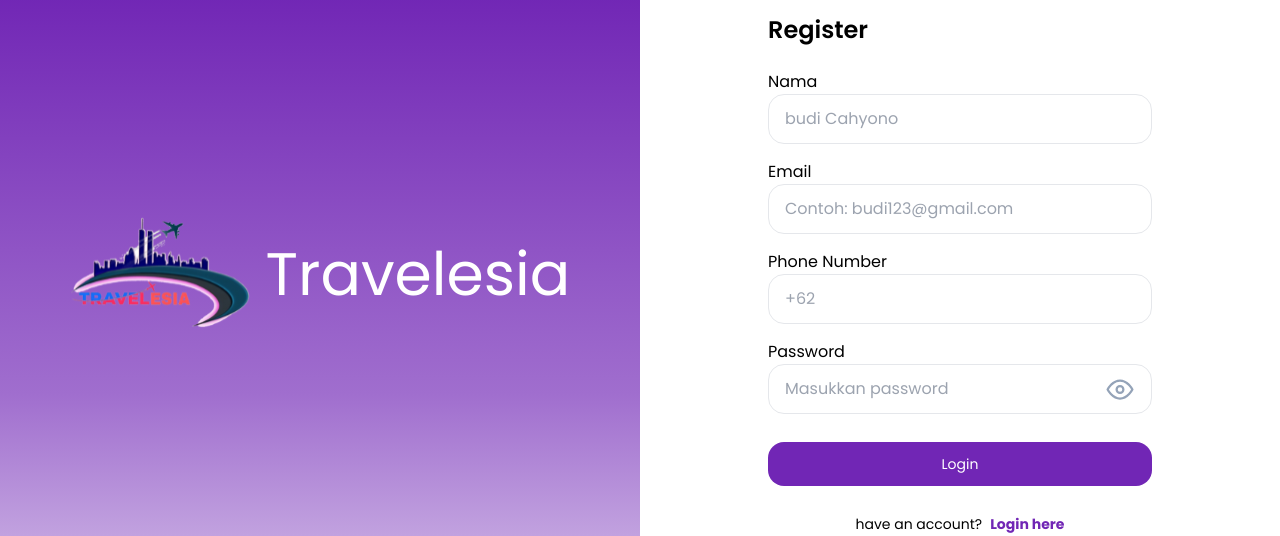
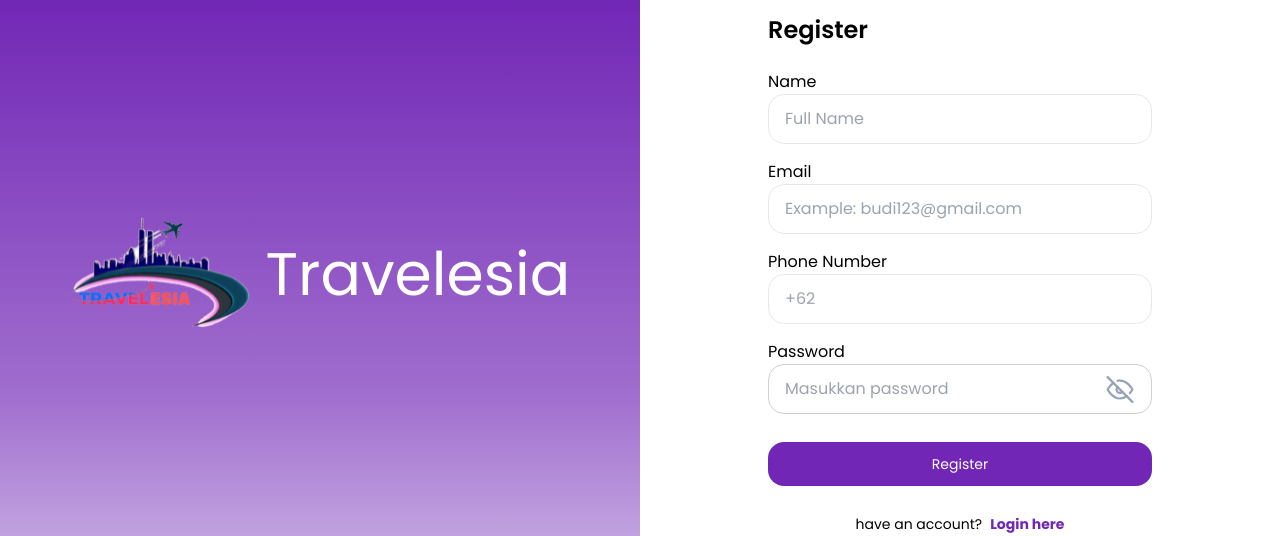
Before and after one commit to arfindwio/Travelesia-FE, a Next.js app: page /register in a window 1280 px wide. Shown: the part 126-662 px from the top of the page. Built offline with nearby package versions, Linux system fonts and the light colour scheme.

Commit message:
feat: add register endpoints for register

```diff
--- a/package.json
+++ b/package.json
@@ -15,6 +15,7 @@
     "next": "14.1.3",
     "react": "^18",
     "react-dom": "^18",
+    "react-hot-toast": "^2.4.1",
     "react-icons": "^5.0.1"
   },
   "devDependencies": {
--- /dev/null
+++ b/src/api/users-endpoints.ts
@@ -0,0 +1,32 @@
+import { API_ENDPOINT } from "./api-endpoints";
+import { showErrorToast } from "@/helper/toast-helper";
+
+interface RegisterInput {
+  fullName: string;
+  email: string;
+  phoneNumber: string;
+  password: string;
+}
+
+export const postRegisterUser = async (input: RegisterInput): Promise<boolean> => {
+  try {
+    const response = await fetch(`${process.env.NEXT_PUBLIC_API_BASE_URL}/${API_ENDPOINT.USERS}/register`, {
+      method: "POST",
+      headers: {
+        "Content-Type": "application/json",
+      },
+      body: JSON.stringify(input),
+    });
+
+    if (response.ok) {
+      return true;
+    } else {
+      const errorMessage = await response.json();
+      showErrorToast(errorMessage.message);
+      return false;
+    }
+  } catch (error) {
+    showErrorToast("An unexpected error occurred");
+    return false;
+  }
+};
--- a/src/app/layout.tsx
+++ b/src/app/layout.tsx
@@ -1,6 +1,6 @@
 import type { Metadata } from "next";
 import { Poppins } from "next/font/google";
-import Head from "next/head";
+import { Toaster } from "react-hot-toast";
 import "./globals.css";
 
 const poppins = Poppins({ subsets: ["latin"], display: "swap", variable: "--font-poppins", weight: ["100", "200", "300", "400", "500", "600", "700", "800", "900"] });
@@ -39,7 +39,10 @@
 }>) {
   return (
     <html lang="en">
-      <body className={poppins.className}>{children}</body>
+      <body className={poppins.className}>
+        <Toaster />
+        {children}
+      </body>
     </html>
   );
 }
--- a/src/app/register/page.tsx
+++ b/src/app/register/page.tsx
@@ -1,10 +1,161 @@
+"use client";
+
 import Image from "next/image";
 import Link from "next/link";
+import { useState } from "react";
+import { useRouter } from "next/navigation";
+import toast from "react-hot-toast";
+
+// api
+import { postRegisterUser } from "@/api/users-endpoints";
+
+// Helper
+import { showLoadingToast, showSuccessToast, showErrorToast } from "@/helper/toast-helper";
 
 // icons
 import { FiEye } from "react-icons/fi";
+import { FiEyeOff } from "react-icons/fi";
+
+interface InputRegister {
+  fullName: string;
+  email: string;
+  phoneNumber: string;
+  password: string;
+}
+interface ValidateRegister {
+  fullName: string;
+  email: string;
+  phoneNumber: string;
+  password: string;
+}
 
 const Register = () => {
+  const router = useRouter();
+
+  const [showPassword, setShowPassword] = useState<boolean>(false);
+  const [inputRegister, setInputRegister] = useState<InputRegister>({
+    fullName: "",
+    email: "",
+    phoneNumber: "",
+    password: "",
+  });
+  const [validateRegister, setValidateRegister] = useState<ValidateRegister>({
+    fullName: "",
+    email: "",
+    phoneNumber: "",
+    password: "",
+  });
+
+  const handleInputChange = (e: React.ChangeEvent<HTMLInputElement>, field: string) => {
+    const value = e.target.value;
+
+    if (field === "fullName") {
+      if (value.length > 50) {
+        setValidateRegister((prevValidateRegister) => ({
+          ...prevValidateRegister,
+          fullName: "Invalid full name length. It must be at most 50 characters",
+        }));
+      } else {
+        setValidateRegister((prevValidateRegister) => ({
+          ...prevValidateRegister,
+          fullName: "",
+        }));
+      }
+      setInputRegister((prevInputRegister) => ({
+        ...prevInputRegister,
+        fullName: value,
+      }));
+    }
+
+    if (field === "email") {
+      const emailValidator = /^[^\s@]+@[^\s@]+\.[^\s@]+$/;
+
+      if (!emailValidator.test(value)) {
+        setValidateRegister((prevValidateRegister) => ({
+          ...prevValidateRegister,
+          email: "Invalid email format",
+        }));
+      } else {
+        setValidateRegister((prevValidateRegister) => ({
+          ...prevValidateRegister,
+          email: "",
+        }));
+      }
+      setInputRegister((prevInputRegister) => ({
+        ...prevInputRegister,
+        email: value,
+      }));
+    }
+
+    if (field === "phoneNumber") {
+      const phoneNumberValidator = /^\d+$/;
+      if (!phoneNumberValidator.test(value)) {
+        setValidateRegister((prevValidateRegister) => ({
+          ...prevValidateRegister,
+          phoneNumber: "Invalid phone number format. It must contain only numeric characters",
+        }));
+      } else if (value.length < 10 || value.length > 12) {
+        setValidateRegister((prevValidateRegister) => ({
+          ...prevValidateRegister,
+          phoneNumber: "Invalid phone number length. It must be between 10 and 12 characters",
+        }));
+      } else {
+        setValidateRegister((prevValidateRegister) => ({
+          ...prevValidateRegister,
+          phoneNumber: "",
+        }));
+      }
+      setInputRegister((prevInputRegister) => ({
+        ...prevInputRegister,
+        phoneNumber: value,
+      }));
+    }
+
+    if (field === "password") {
+      const passwordValidator = /^(?=.*[a-z])(?=.*[A-Z])(?=.*\d)(?=.*[!@#$%^&*])[A-Za-z\d!@#$%^&*]{8,12}$/;
+      if (!passwordValidator.test(value)) {
+        setValidateRegister((prevValidateRegister) => ({
+          ...prevValidateRegister,
+          password: "Invalid phone number format. It must contain only numeric characters",
+        }));
+      } else {
+        setValidateRegister((prevValidateRegister) => ({
+          ...prevValidateRegister,
+          password: "",
+        }));
+      }
+      setInputRegister((prevInputRegister) => ({
+        ...prevInputRegister,
+        password: value,
+      }));
+    }
+  };
+
+  const handleRegister = async () => {
+    if (validateRegister.fullName) return showErrorToast(validateRegister.fullName);
+    if (validateRegister.email) return showErrorToast(validateRegister.email);
+    if (validateRegister.phoneNumber) return showErrorToast(validateRegister.phoneNumber);
+    if (validateRegister.password) return showErrorToast(validateRegister.password);
+    if (!inputRegister.fullName || !inputRegister.email || !inputRegister.phoneNumber || !inputRegister.password) return showErrorToast("All fields are required");
+
+    const loadingToastId = showLoadingToast("Loading...");
+
+    const register = await postRegisterUser(inputRegister);
+
+    toast.dismiss(loadingToastId);
+
+    if (!register) {
+      showErrorToast("Registration Failed");
+    }
+    if (register) {
+      showSuccessToast("Verification link has been sent!");
+      setTimeout(() => {
+        localStorage.setItem("email", inputRegister.email);
+        router.push("/otp");
+      }, 1000);
+    }
+  };
+
   return (
     <>
       <div className="flex">
@@ -13,37 +164,90 @@
           <h1 className="font-sans text-6xl text-neutral-5">Travelesia</h1>
         </div>
         <div className="flex w-1/2 items-center px-[10%]">
-          <form className="flex w-full flex-col gap-4">
+          <div className="flex w-full flex-col gap-4" onKeyDown={(e) => (e.key === "Enter" ? handleRegister() : "")}>
             <h5 className="mb-2 text-2xl font-semibold">Register</h5>
             <div className="flex w-full flex-col">
-              <label htmlFor="email">Nama</label>
-              <input type="text" id="email" className="border-1 rounded-2xl border px-4 py-3 outline-none" placeholder="budi Cahyono" />
+              <label htmlFor="fullname">Name</label>
+              <input
+                type="text"
+                id="fullname"
+                className={`${validateRegister.fullName ? "border-alert-red" : ""} border-1 w-full rounded-2xl border px-4 py-3 outline-none`}
+                placeholder="Full Name"
+                value={inputRegister.fullName}
+                onChange={(e) => handleInputChange(e, "fullName")}
+              />
+              {validateRegister.fullName && <p className="ms-3 text-sm text-alert-red">{validateRegister.fullName}</p>}
             </div>
             <div className="flex w-full flex-col">
               <label htmlFor="email">Email</label>
-              <input type="email" id="email" className="border-1 w-full rounded-2xl border px-4 py-3 outline-none" placeholder="Contoh: budi123@gmail.com" />
+              <input
+                type="email"
+                id="email"
+                className={`${validateRegister.email ? "border-alert-red" : ""} border-1 w-full rounded-2xl border px-4 py-3 outline-none`}
+                placeholder="Example: budi123@gmail.com"
+                value={inputRegister.email}
+                onChange={(e) => handleInputChange(e, "email")}
+              />
+              {validateRegister.email && <p className="ms-3 text-sm text-alert-red">{validateRegister.email}</p>}
             </div>
             <div className="flex w-full flex-col">
               <label htmlFor="telepon">Phone Number</label>
-              <input type="number" id="telepon" className="border-1 w-full rounded-2xl border px-4 py-3 outline-none" placeholder="+62" />
+              <input
+                type="number"
+                id="telepon"
+                className={`${validateRegister.phoneNumber ? "border-alert-red" : ""} border-1 w-full rounded-2xl border px-4 py-3 outline-none`}
+                placeholder="+62"
+                value={inputRegister.phoneNumber}
+                onChange={(e) => handleInputChange(e, "phoneNumber")}
+              />
+              {validateRegister.phoneNumber && <p className="ms-3 text-sm text-alert-red">{validateRegister.phoneNumber}</p>}
             </div>
             <div className="flex w-full flex-col">
-              <div className="flex justify-between">
-                <label htmlFor="password">Password</label>
-              </div>
+              <label htmlFor="password">Password</label>
               <div className="relative">
-                <input type="text" id="password" className="border-1 w-full rounded-2xl border px-4 py-3 outline-none" placeholder="Masukkan password" />
-                <FiEye size={27} className="absolute right-4 top-3 w-8 cursor-pointer text-slate-400" />
+                <input
+                  type={showPassword ? "text" : "password"}
+                  id="password"
+                  className={`${validateRegister.password ? "border-alert-red" : "border-neutral-4"} border-1 w-full rounded-2xl border px-4 py-3 outline-none`}
+                  placeholder="Masukkan password"
+                  value={inputRegister.password}
+                  onChange={(e) => handleInputChange(e, "password")}
+                />
+                {showPassword ? (
+                  <FiEye
+                    size={27}
+                    className="absolute right-4 top-3 w-8 cursor-pointer text-slate-400"
+                    onClick={() => {
+                      setShowPassword(!showPassword);
+                    }}
+                  />
+                ) : (
+                  <FiEyeOff
+                    size={27}
+                    className="absolute right-4 top-3 w-8 cursor-pointer text-slate-400"
+                    onClick={() => {
+                      setShowPassword(!showPassword);
+                    }}
+                  />
+                )}
+                {validateRegister.password && <p className="ms-3 text-sm text-alert-red">{validateRegister.password}</p>}
               </div>
             </div>
-            <button className="mt-3 w-full rounded-2xl bg-primary py-3 text-sm text-neutral-5 hover:bg-primary-hover">Login</button>
+            <button
+              className="mt-3 w-full rounded-2xl bg-primary py-3 text-sm text-neutral-5 hover:bg-primary-hover"
+              onClick={() => {
+                handleRegister();
+              }}
+            >
+              Register
+            </button>
             <p className="mt-3 text-center text-sm">
               have an account?
               <Link href="/login" className="ms-2 font-bold text-primary">
                 Login here
               </Link>
             </p>
-          </form>
+          </div>
         </div>
       </div>
     </>
--- /dev/null
+++ b/src/helper/toast-helper.ts
@@ -0,0 +1,24 @@
+import toast, { Toaster } from "react-hot-toast";
+
+const showSuccessToast = (message: string): string => {
+  return toast.success(message, {
+    duration: 3000,
+    position: "top-right",
+  });
+};
+
+const showErrorToast = (message: string): string => {
+  return toast.error(message, {
+    duration: 3000,
+    position: "top-right",
+  });
+};
+
+const showLoadingToast = (message: string): string => {
+  return toast.loading(message, {
+    duration: 3000,
+    position: "top-right",
+  });
+};
+
+export { showSuccessToast, showErrorToast, showLoadingToast, Toaster };
```
Also changed, not shown: src/api/api-endpoints.ts (added, +13 -0 lines), src/app/otp/page.tsx (+16 -0 lines), 2 other files (tests, documents, lock files or other folders).
